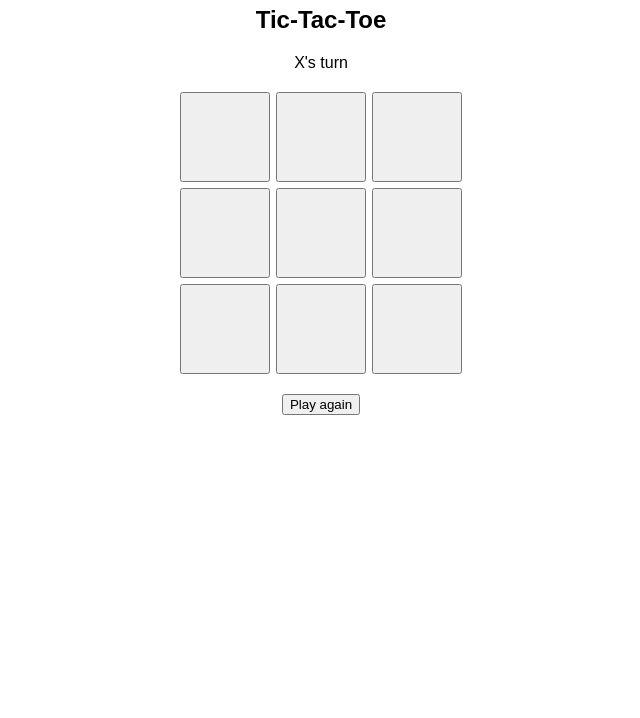
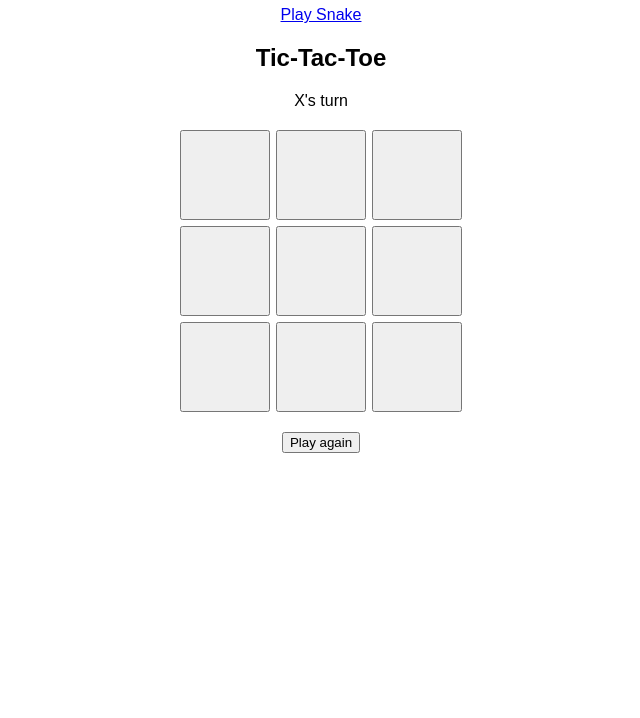
Before and after one commit to alvaradoandy895-boop/my-game-hub, a plain HTML site: page index.html in a window 1280 px wide. Shown: the part 82-800 px from the top of the page, without its empty margins (319-959 px from the left). Drawn offline with Linux system fonts and the light colour scheme.

Commit message:
Add link to play Snake game in index.html

```diff
--- a/index.html
+++ b/index.html
@@ -12,6 +12,7 @@
 </head>
 <body>
   <h1>My Game Hub</h1>
+  <p><a href="snake.html">Play Snake</a></p>
   <h2>Tic-Tac-Toe</h2>
   <p id="message">X's turn</p>
   <div id="board"></div>
```
